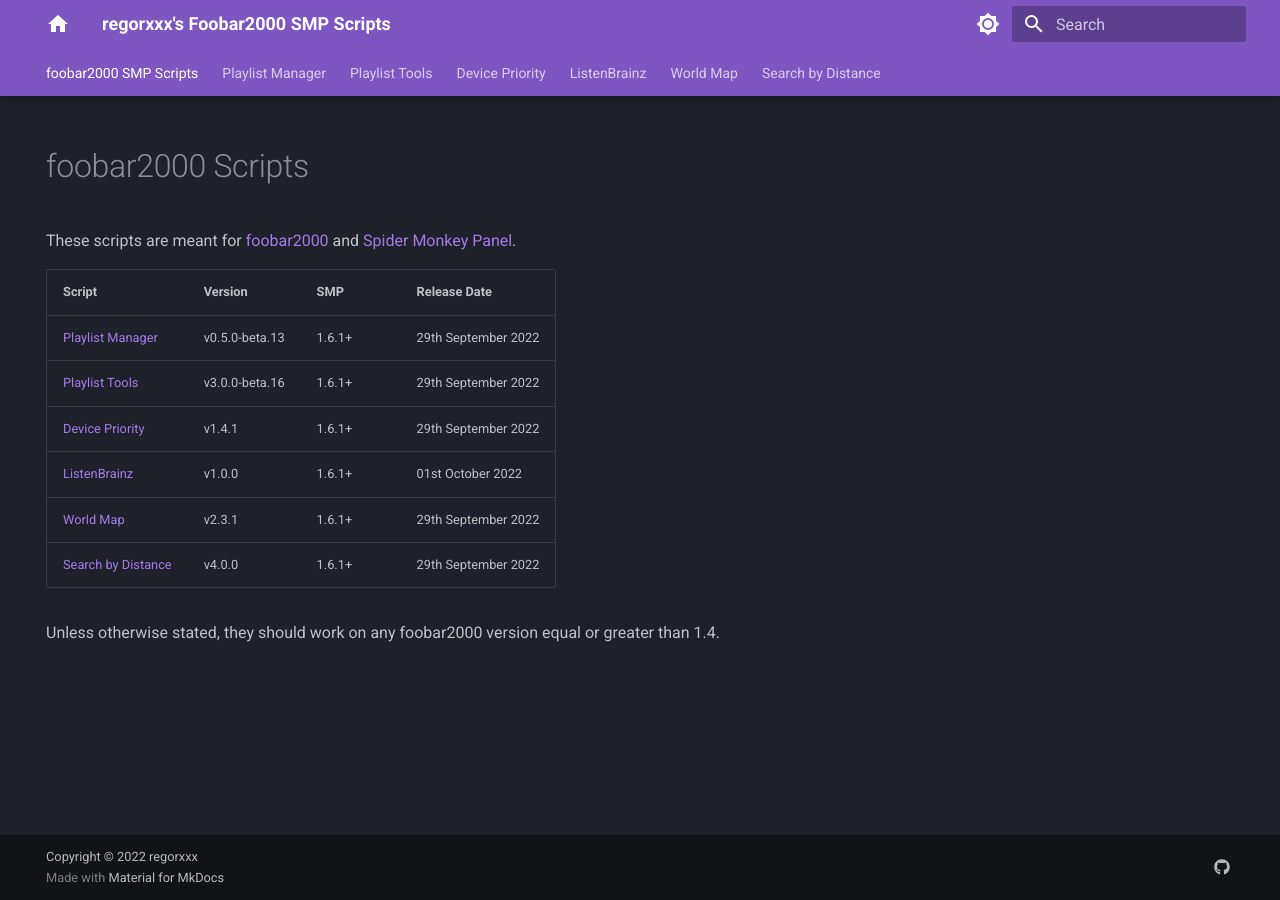
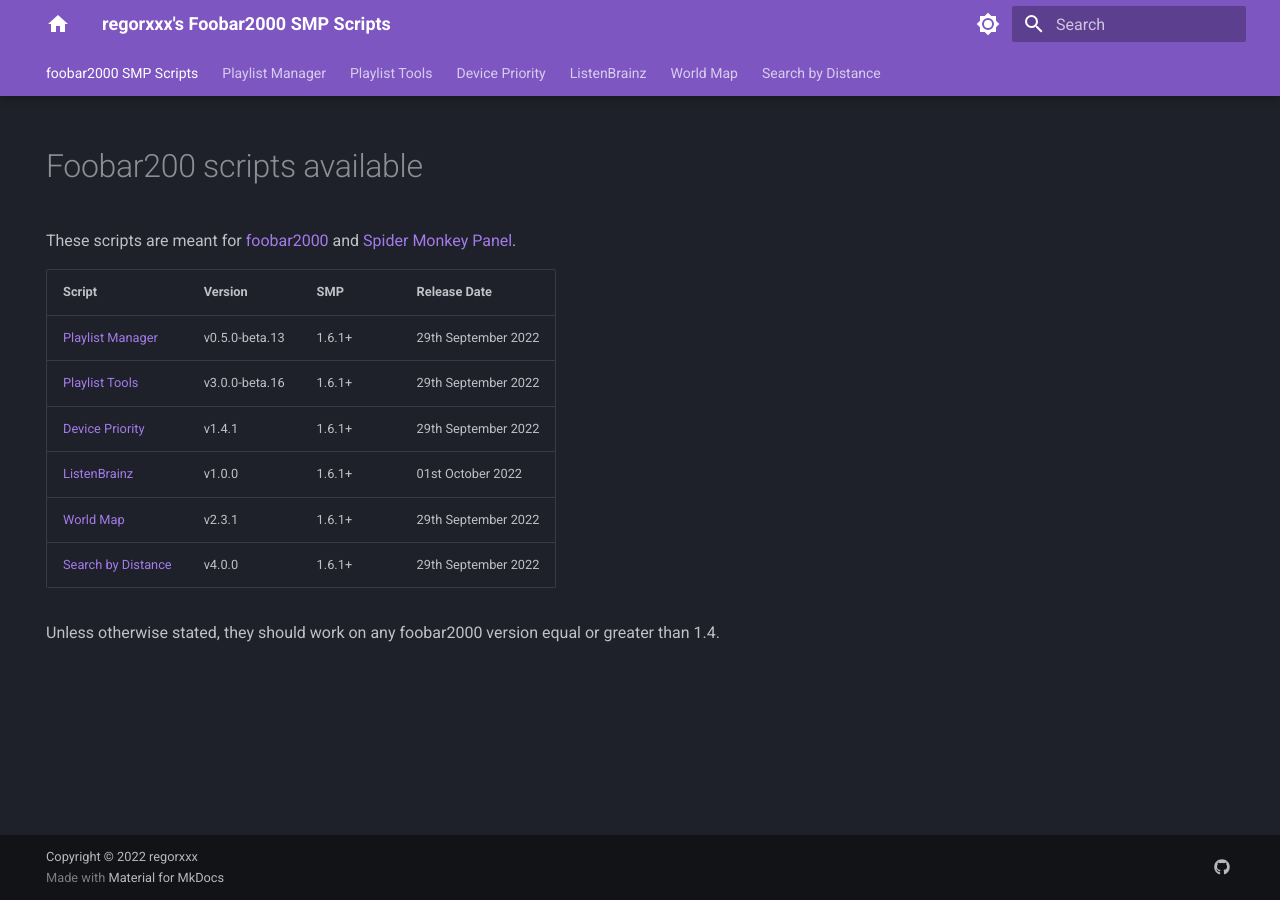
Before and after one commit to regorxxx/foobar2000-SMP.github.io, an MkDocs documentation site: the page built from docs/index.md, in a window 1280 px wide. Built offline with MkDocs 1.6.1 and Material for MkDocs 9.7.7, drawn with Linux system fonts in a browser that asks for light colours.

Commit message:
Update front page.

```diff
--- a/docs/index.md
+++ b/docs/index.md
@@ -2,7 +2,7 @@
 hide: navigation
 ---
 
-# foobar2000 Scripts
+# Foobar200 scripts available
 
 These scripts are meant for [foobar2000](https://www.foobar2000.org/) and
  [Spider Monkey Panel](https://theqwertiest.github.io/foo_spider_monkey_panel/).
```
